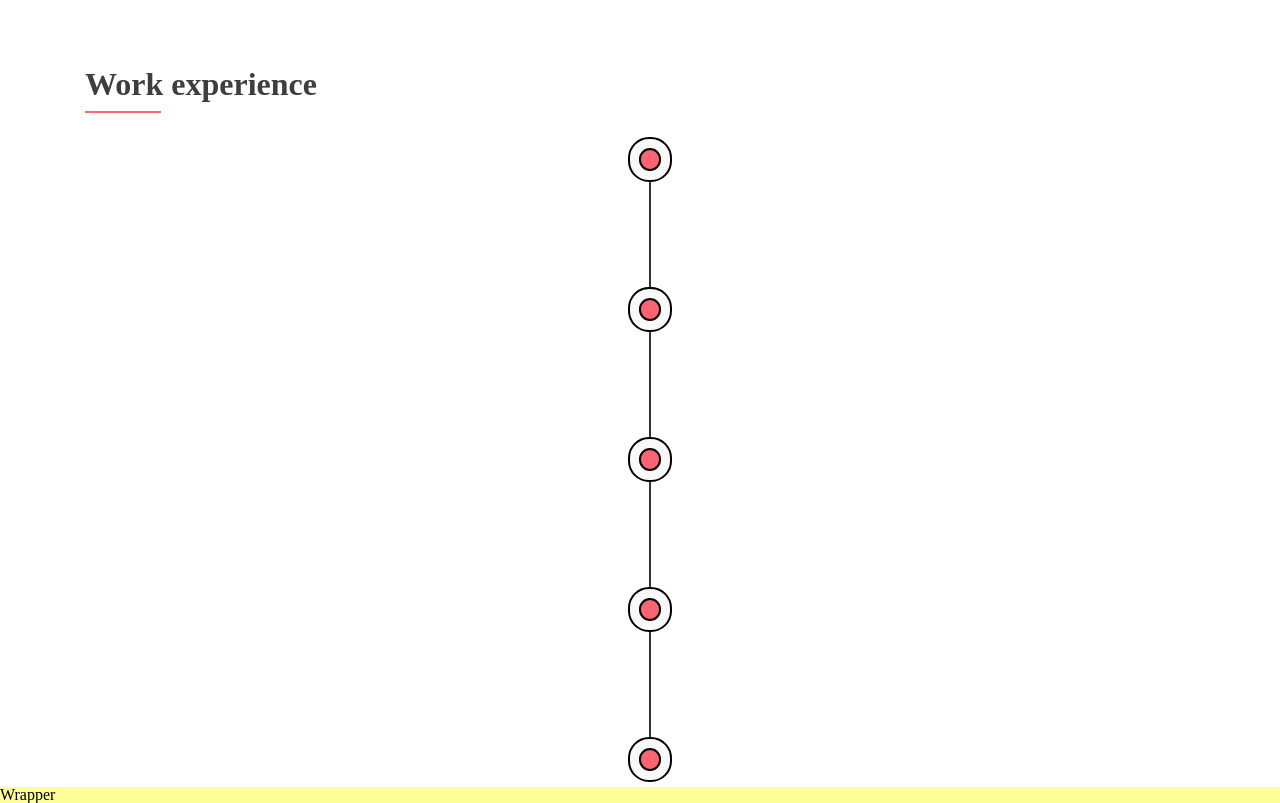
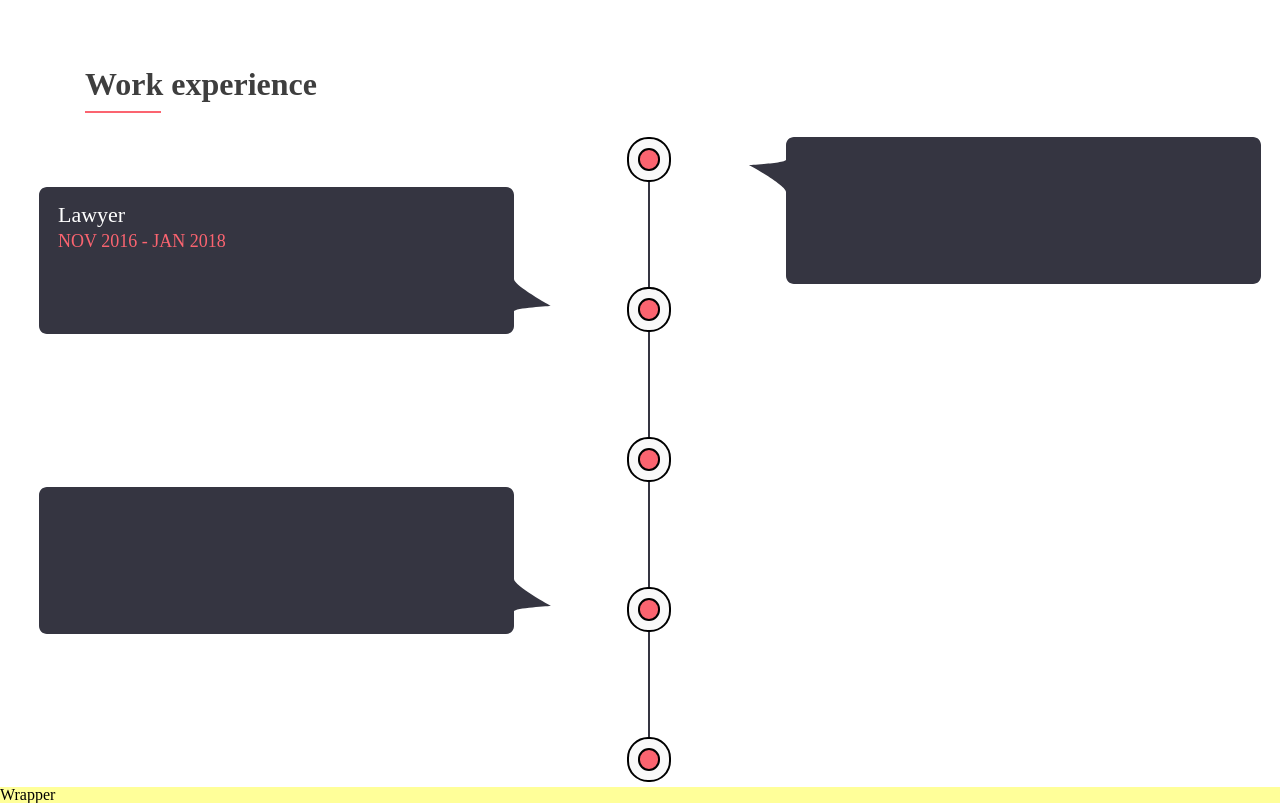
Before and after one commit to AnatolySSS/Personal-Cover, a plain HTML site: page index.html in a window 1280 px wide. Shown: the part 980-1783 px from the top of the page. Drawn offline with Linux system fonts and the light colour scheme.

Commit message:
edit work experience__left

```diff
--- a/css/style.css
+++ b/css/style.css
@@ -223,6 +223,8 @@ header {
 
 .workExperience__details {
   height: 650px;
+  display: flex;
+  justify-content: space-around;
 }
 
 .workExperience__title {
@@ -241,11 +243,10 @@ header {
 }
 
 .workExperience__details__central {
+  float: none;
   position: relative;
   width: 44px;
   height: 600;
-  margin-left: auto;
-  margin-right: auto;
 }
 
 .workExperience__details__central__line {
@@ -299,3 +300,11 @@ header {
   background-color: #fb6470;
   border: 2px solid #000000;
 }
+
+.workExperience__details__left__1 {
+  padding-top: 50px;
+}
+
+.workExperience__details__left__2 {
+  padding-top: 150px;
+}
--- a/index.html
+++ b/index.html
@@ -69,6 +69,51 @@
             <div class="aboutMe__main__line"></div>
           </div>
           <div class="workExperience__details">
+            <div class="workExperience__details__left">
+              <div class="workExperience__details__left__1">
+                <svg xmlns="http://www.w3.org/2000/svg" viewBox="0 0 513 147" width="513" height="147">
+                	<style>
+                		tspan { white-space:pre }
+                		.shp0 { fill: #353541 }
+                    .workExperience__details__left__1__text1 {
+                      font-size: 22px;
+                      fill: #ffffff;
+                      font-family: "Effra Corp";
+                      font-weight: 500;}
+                    .workExperience__details__left__1__text2 {
+                      font-size: 18px;
+                      fill: #fb6470;
+                      font-family: "Effra Corp";
+                      font-weight: 400;
+                    }
+                	</style>
+                	<g id="Section_03">
+                		<g id="Details">
+                			<g id="2">
+                				<path id="Rounded Rectangle 4" class="shp0" d="M476,139c0,0 0,-5.68 0,-14.67c0,-3.36 37,-5.33 37,-5.33c0,0 -37,-20.35 -37,-27c0,-37.96 0,-84 0,-84c0,-4.42 -3.58,-8 -8,-8h-459c-4.42,0 -8,3.58 -8,8v131c0,4.42 3.58,8 8,8h459c4.42,0 8,-3.58 8,-8z" />
+                        <text x="20" y="35" class="workExperience__details__left__1__text1">Lawyer</text>
+                        <text x="20" y="60" class="workExperience__details__left__1__text2">NOV 2016 - JAN 2018</text>
+                			</g>
+                		</g>
+                	</g>
+                </svg>
+              </div><!-- workExperience__details__left__1 -->
+              <div class="workExperience__details__left__2">
+                <svg xmlns="http://www.w3.org/2000/svg" viewBox="0 0 513 147" width="513" height="147">
+                  <style>
+                    tspan { white-space:pre }
+                    .shp0 { fill: #353541 }
+                  </style>
+                  <g id="Section_03">
+                    <g id="Details">
+                      <g id="2">
+                        <path id="Rounded Rectangle 4" class="shp0" d="M476,139c0,0 0,-5.68 0,-14.67c0,-3.36 37,-5.33 37,-5.33c0,0 -37,-20.35 -37,-27c0,-37.96 0,-84 0,-84c0,-4.42 -3.58,-8 -8,-8h-459c-4.42,0 -8,3.58 -8,8v131c0,4.42 3.58,8 8,8h459c4.42,0 8,-3.58 8,-8z" />
+                      </g>
+                    </g>
+                  </g>
+                </svg>
+              </div><!-- workExperience__details__left__2 -->
+            </div><!-- workExperience__details__left -->
             <div class="workExperience__details__central">
               <div class="workExperience__details__central__line"></div>
               <div class="workExperience__details__central__round1">
@@ -96,13 +141,21 @@
                   <div class="workExperience__details__central__smallRound"></div>
                 </div><!-- workExperience__details__central__bigRound -->
               </div><!-- workExperience__details__central__round5 -->
-
             </div><!-- workExperience__details__central -->
-            <div class="workExperience__details__left">
-
-            </div><!-- workExperience__details__left -->
             <div class="workExperience__details__right">
-
+              <svg xmlns="http://www.w3.org/2000/svg" viewBox="0 0 514 147" width="514" height="147">
+              	<style>
+              		tspan { white-space:pre }
+              		.shp0 { fill: #353541 }
+              	</style>
+              	<g id="Section_03">
+              		<g id="Details">
+              			<g id="1">
+              				<path id="Rounded Rectangle 4" class="shp0" d="M38,8c0,0 0,5.68 0,14.67c0,3.36 -37,5.33 -37,5.33c0,0 37,20.35 37,27c0,37.96 0,84 0,84c0,4.42 3.58,8 8,8h459c4.42,0 8,-3.58 8,-8v-131c0,-4.42 -3.58,-8 -8,-8h-459c-4.42,0 -8,3.58 -8,8z" />
+              			</g>
+              		</g>
+              	</g>
+              </svg>
             </div><!-- workExperience__details__right -->
           </div>
         </div> <!-- workExperience -->
```
Also changed, not shown: img/Rounded Rectangle left.svg (added), img/Rounded Rectangle right.svg (added).
